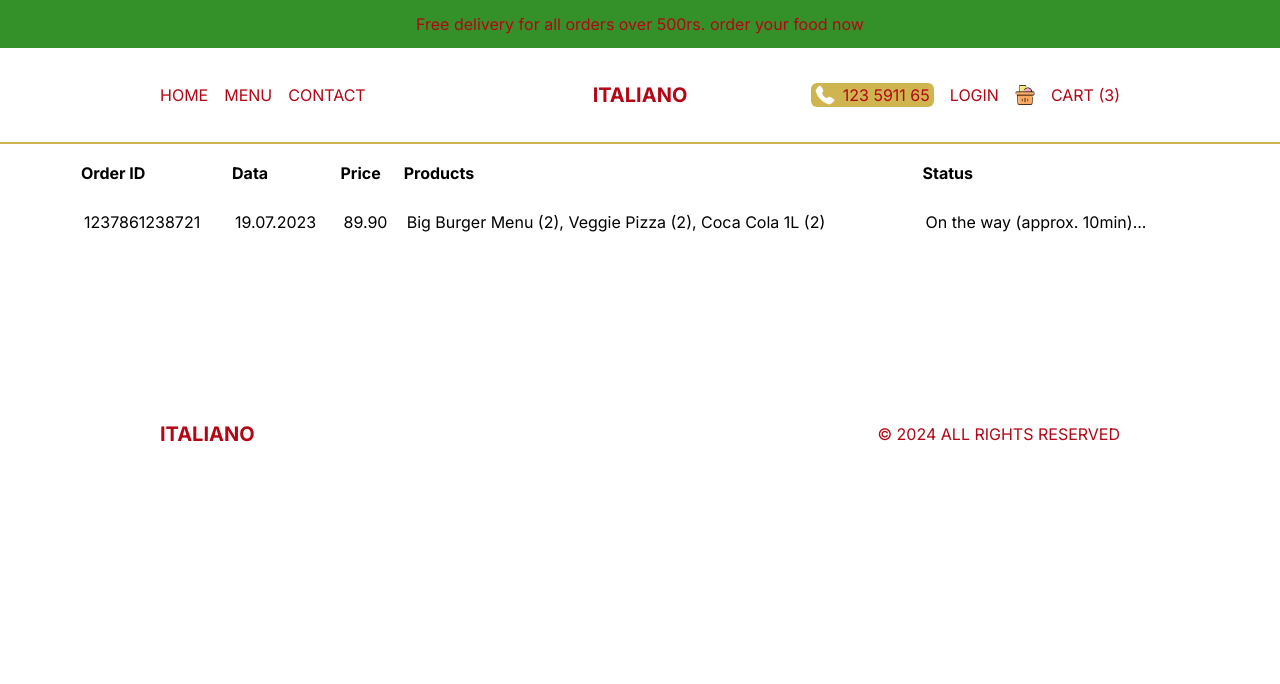
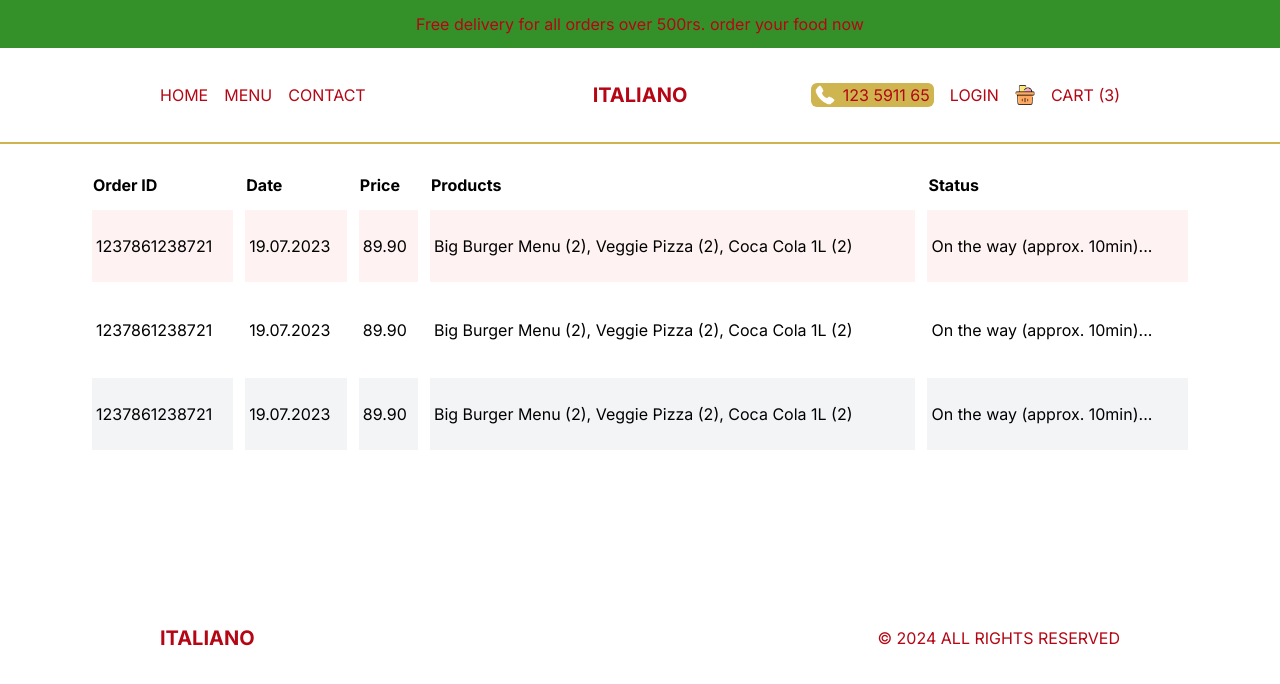
Before and after one commit to ASK-Baloch/Italiano, a Next.js app: page /orders in a window 1280 px wide. Shown: the top 684 px of the page. Built offline with nearby package versions, Linux system fonts and the light colour scheme.

Commit message:
orders page is almost done with some padding issues .i`ll resolve that later

```diff
--- a/src/app/orders/page.tsx
+++ b/src/app/orders/page.tsx
@@ -3,24 +3,36 @@ import React from "react";
 const OrdersPage = () => {
   return (
     <div className="p-4 lg:px-20 2xl:px-40">
-      <table className="w-full   ">
-        <thead >
+      <table className="w-full border-separate border-spacing-3">
+        <thead>
           <tr className="text-left">
-            <th className="md:block ">Order ID</th>
-            <th>Data</th>
+            <th className="hidden md:block">Order ID</th>
+            <th>Date</th>
             <th>Price</th>
-            <th className="md:block ">Products</th>
+            <th className="hidden md:block">Products</th>
             <th>Status</th>
           </tr>
         </thead>
         <tbody>
-          <tr className="text-sm md:text-base">
-            <td className="hidden md:block py-6 px-1">1237861238721</td>
+          <tr className="text-sm md:text-base bg-red-50">
+            <td className="hidden md:block py-6 px-1 md:py-12 lg:py-6">1237861238721</td>
             <td className="py-6 px-1">19.07.2023</td>
             <td className="py-6 px-1">89.90</td>
-            <td className="hidden md:block py-6 px-1">
-              Big Burger Menu (2), Veggie Pizza (2), Coca Cola 1L (2)
-            </td>
+            <td className="hidden md:block py-6 px-1">Big Burger Menu (2), Veggie Pizza (2), Coca Cola 1L (2)</td>
+            <td className="py-6 px-1">On the way (approx. 10min)...</td>
+          </tr>
+          <tr className="text-sm md:text-base odd:bg-gray-100">
+            <td className="hidden md:block py-6 px-1 md:py-12 lg:py-6">1237861238721</td>
+            <td className="py-6 px-1">19.07.2023</td>
+            <td className="py-6 px-1">89.90</td>
+            <td className="hidden md:block py-6 px-1">Big Burger Menu (2), Veggie Pizza (2), Coca Cola 1L (2)</td>
+            <td className="py-6 px-1">On the way (approx. 10min)...</td>
+          </tr>
+          <tr className="text-sm md:text-base odd:bg-gray-100">
+            <td className="hidden md:block py-6 px-1 md:py-12 lg:py-6">1237861238721</td>
+            <td className="py-6 px-1">19.07.2023</td>
+            <td className="py-6 px-1">89.90</td>
+            <td className="hidden md:block py-6 px-1">Big Burger Menu (2), Veggie Pizza (2), Coca Cola 1L (2)</td>
             <td className="py-6 px-1">On the way (approx. 10min)...</td>
           </tr>
         </tbody>
```
